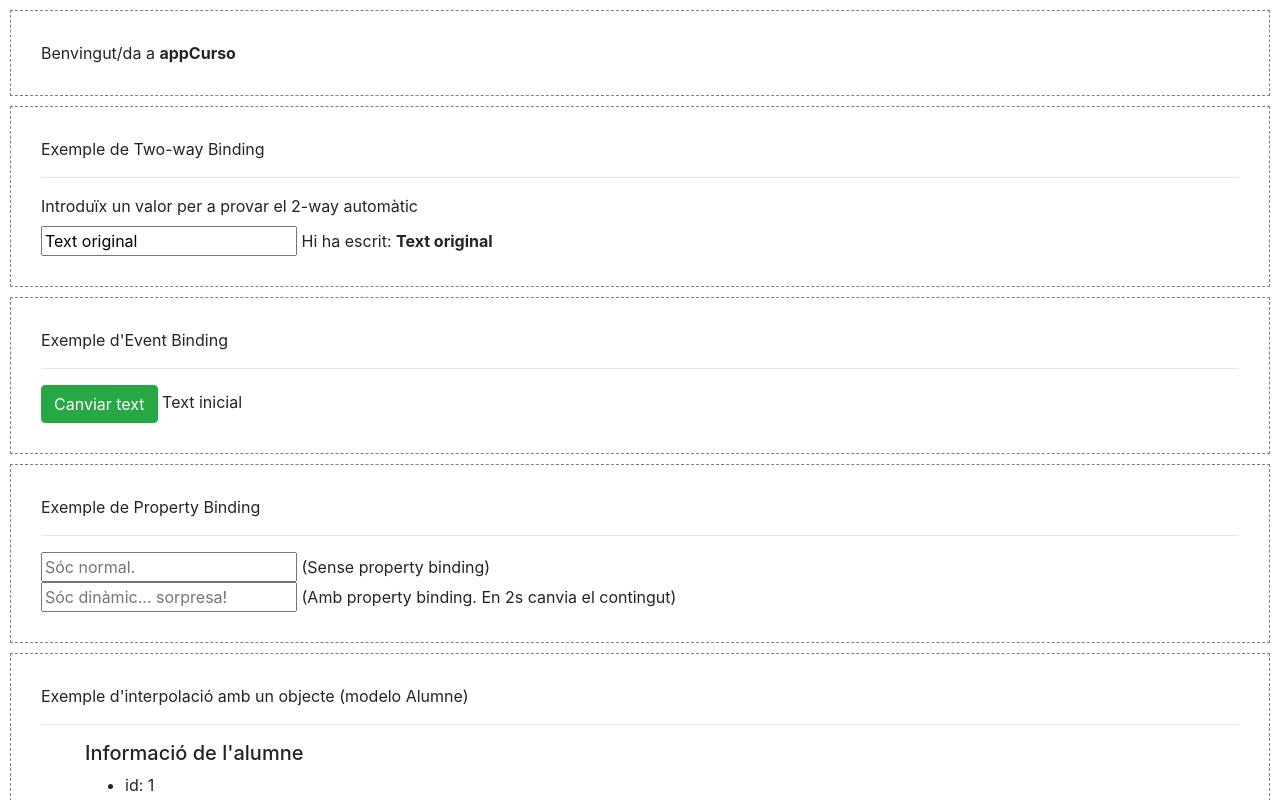
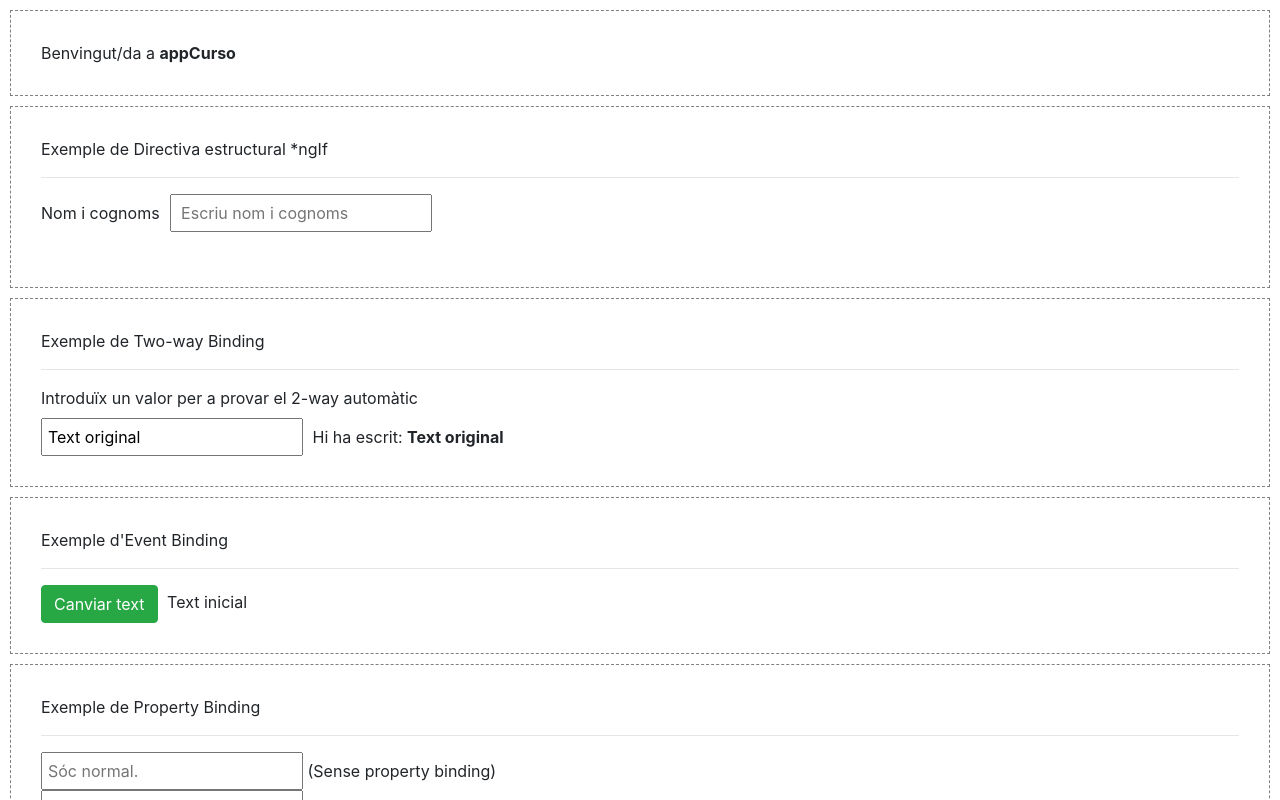
Before and after one commit to mirtalc/angular-tutorial-Ang4desde0, an Angular app: page / in a window 1280 px wide. Shown: the top 800 px of the page. Built offline with nearby package versions, Linux system fonts and the light colour scheme.

Commit message:
feat(#12): Implementar exemple *ngIf (directiva estructural)

```diff
--- a/src/app/app.component.html
+++ b/src/app/app.component.html
@@ -1,6 +1,12 @@
 <div>
     <div class="section">
         Benvingut/da a <b>{{ titol }}</b>
+    </div>
+
+    <div class="section">
+        <p>Exemple de Directiva estructural *ngIf</p>
+        <hr>
+        <app-exdirectivaif></app-exdirectivaif>
     </div>
 
     <div class="section">
--- a/src/app/app.module.ts
+++ b/src/app/app.module.ts
@@ -16,6 +16,7 @@ import { ExtwowaybindingComponent } from './extwowaybinding/extwowaybinding.comp
 
 // Import FormsModule in order to use [(ngModel)]
 import { FormsModule } from '@angular/forms';
+import { ExdirectivaifComponent } from './exdirectivaif/exdirectivaif.component';
 
 /**
  * 2. Decorador del Module amb metadata
@@ -30,7 +31,8 @@ import { FormsModule } from '@angular/forms';
         InterpolarmetodoComponent,
         ExpropertybindingComponent,
         ExeventbindingComponent,
-        ExtwowaybindingComponent
+        ExtwowaybindingComponent,
+        ExdirectivaifComponent
     ],
     // dependències (l'origen està a la primera secció amb el imports)
     imports: [
--- /dev/null
+++ b/src/app/exdirectivaif/exdirectivaif.component.html
@@ -0,0 +1,7 @@
+<div>
+    <label>Nom i cognoms </label>
+    <input type="text" [(ngModel)]="nomdirectivaif" placeholder=" Escriu nom i cognoms">
+    <br>
+    <br>
+    <button class="btn btn-dark" *ngIf="nomdirectivaif">Enviar dades</button>
+</div>
--- /dev/null
+++ b/src/app/exdirectivaif/exdirectivaif.component.ts
@@ -0,0 +1,17 @@
+import { Component, OnInit } from '@angular/core';
+
+@Component({
+    selector: 'app-exdirectivaif',
+    templateUrl: './exdirectivaif.component.html',
+    styleUrls: ['./exdirectivaif.component.scss']
+})
+export class ExdirectivaifComponent implements OnInit {
+    // Atributs
+    public nomdirectivaif: string = "";
+
+    constructor() { }
+
+    ngOnInit(): void {
+    }
+
+}
--- a/src/styles.scss
+++ b/src/styles.scss
@@ -1 +1,12 @@
 /* You can add global styles to this file, and also import other style files */
+input{
+    padding: 5px;
+}
+
+span{
+    margin: 5px;
+}
+
+label {
+    margin-right: 10px;
+}
```
Also changed, not shown: src/app/exdirectivaif/exdirectivaif.component.scss (added).
